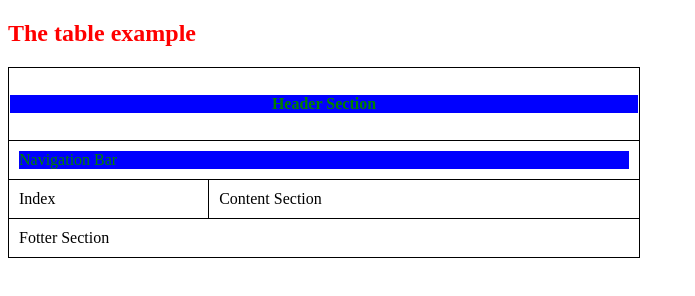
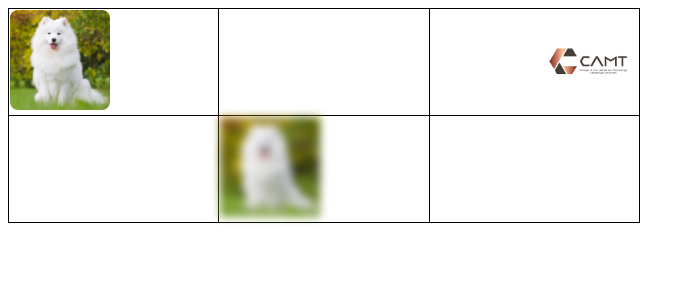
Before and after one commit to Hearthuz/Dogs_Shop, a plain HTML site: page index.html in a window 1280 px wide. Shown: the whole page, without its empty margins (0-695 px from the left). Drawn offline with Linux system fonts and the light colour scheme.

Commit message:
activity 4 homework 2

```diff
--- a/index.html
+++ b/index.html
@@ -6,21 +6,16 @@
         <title>Dogs Shop</title>
     </head>
     <body>
-        <h2 class="table_style">The table example</h2>
         <table>
             <tr>
-                <th colspan="2">
-                    <div class="table_style">Header Section</div></th>
+                <td><img class="picture1" src="Samoyed.png" alt="Samoyed"></td>
+                <td></td>
+                <td><img class="picture2" src="camt.jpg" alt="camt"></td>
             </tr>
             <tr>
-                <td colspan="2"><div class="table_style">Navigation Bar</div></td>
-            </tr>
-            <tr>
-                <td>Index</td>
-                <td>Content Section</td>
-            </tr>
-            <tr>
-                <td colspan="2">Fotter Section</td>
+                <td></td>
+                <td><img class="picture3" src="Samoyed.png" alt="Samoyed"></td>
+                <td></td>
             </tr>
         </table>
     </body>
--- a/style.css
+++ b/style.css
@@ -5,16 +5,18 @@ table,th,td{
 table{
     width: 50%;
 }
-th{
-    height: 70px;
+td{
+    height: 100px;
 }
-td{
-    padding: 10px;
+img{
+    width: 100px;
 }
-.table_style{
-    color: red;
+img.picture1{
+    border-radius: 8px;
 }
-div.table_style{
-    color: green;
-    background-color: blue;
+img.picture3{
+    filter: blur(4px);
 }
+img.picture2{
+    float: right;
+}
```
Also changed, not shown: Samoyed.png (added), camt.jpg (added).
